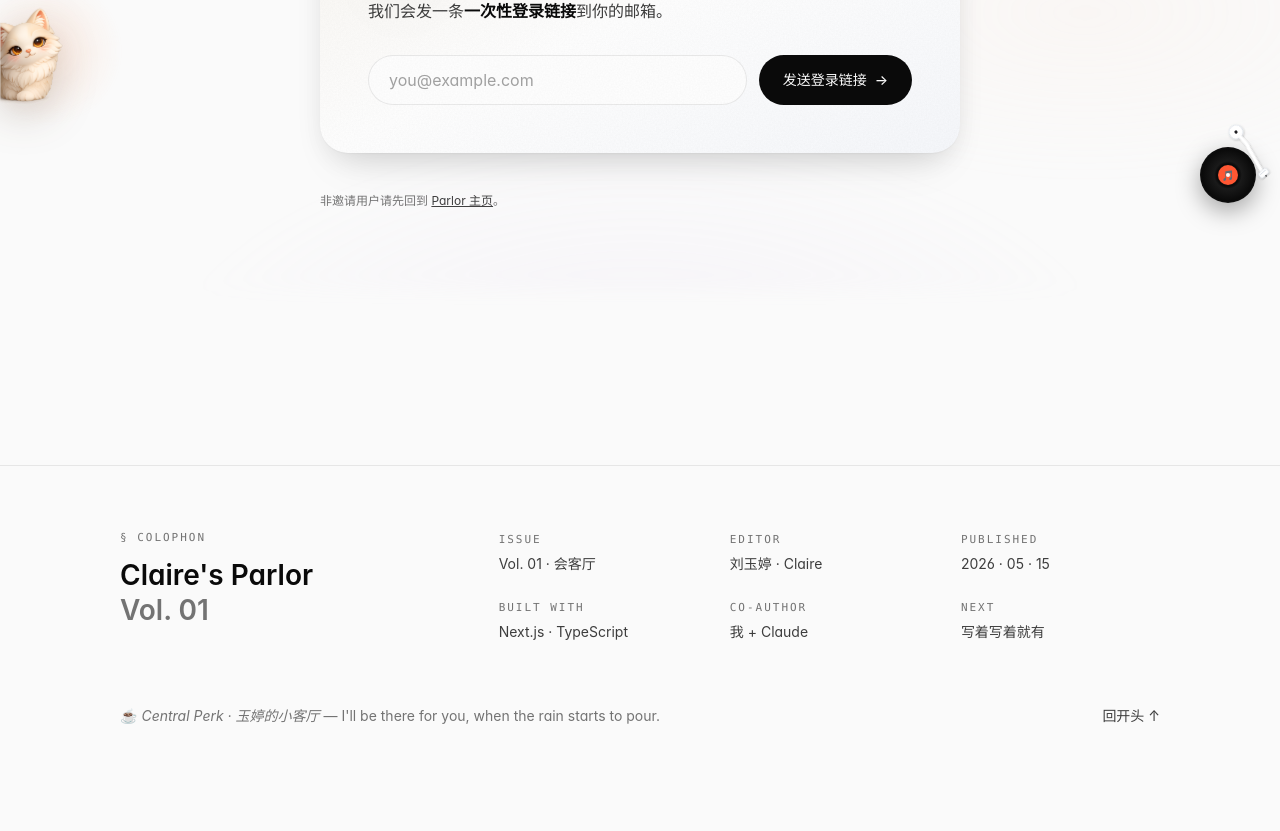
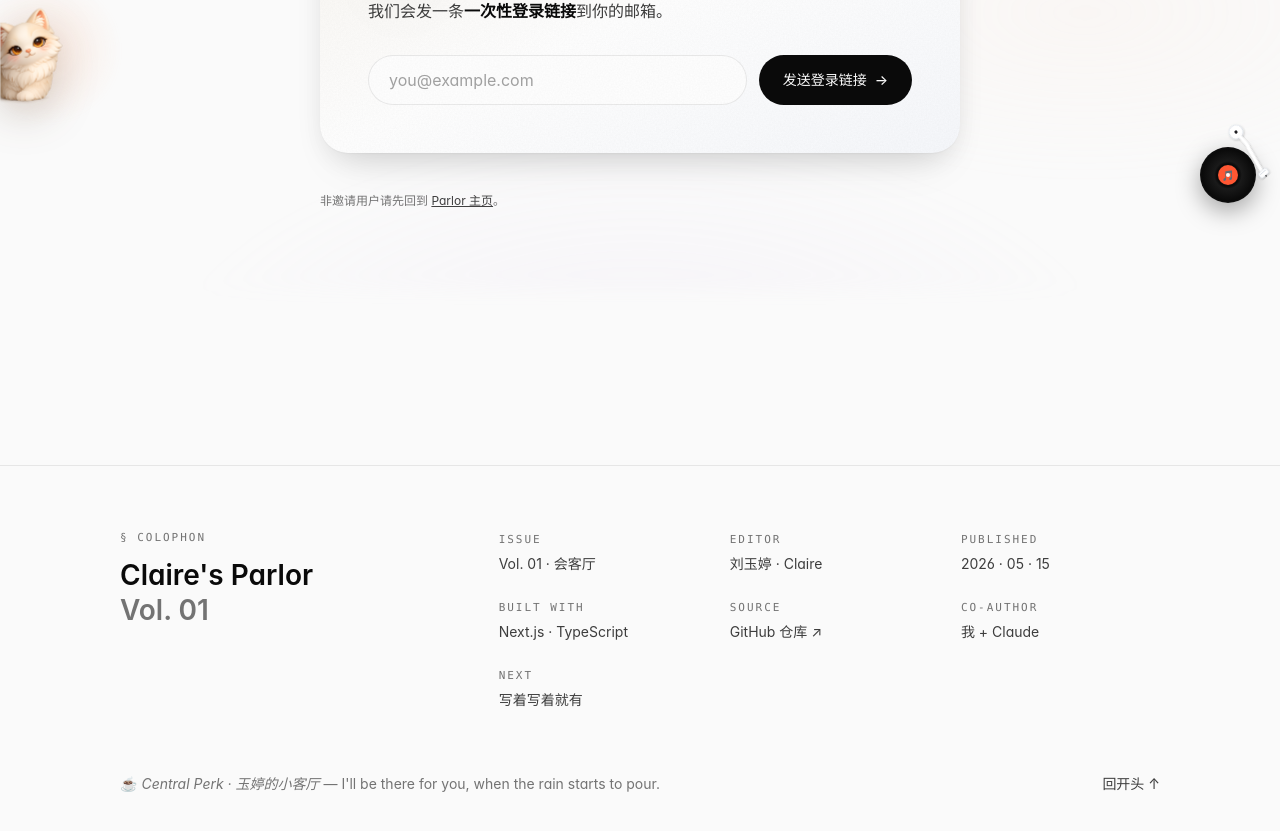
Before and after one commit to yutingliu1996/clairesparlor, a Next.js app: page /bar in a window 1280 px wide. Shown: the part 573-1404 px from the top of the page. Before the commit the page ends 1379 px from the top, so only its background shows below. Built offline with nearby package versions, Linux system fonts and the light colour scheme.

Commit message:
feat: 优化 Footer 组件，使用 ColophonItem 类型提升可读性和可维护性

```diff
--- a/components/footer.tsx
+++ b/components/footer.tsx
@@ -2,6 +2,15 @@
 
 import Link from 'next/link';
 import { useLang } from './lang-context';
+
+const REPO_URL = 'https://github.com/yutingliu1996/clairesparlor';
+
+type ColophonItem = {
+  label: string;
+  value: string;
+  href?: string;
+  ariaLabel?: string;
+};
 
 /**
  * Magazine-style colophon footer — keeps the "Vol.01" magazine moment
@@ -9,22 +18,34 @@ import { useLang } from './lang-context';
  */
 export default function Footer() {
   const { lang, t } = useLang();
-  const colophon: [string, string][] = lang === 'zh'
+  const colophon: ColophonItem[] = lang === 'zh'
     ? [
-        ['Issue', 'Vol. 01 · 会客厅'],
-        ['Editor', '刘玉婷 · Claire'],
-        ['Published', '2026 · 05 · 15'],
-        ['Built with', 'Next.js · TypeScript'],
-        ['Co-author', '我 + Claude'],
-        ['Next', '写着写着就有'],
+        { label: 'Issue', value: 'Vol. 01 · 会客厅' },
+        { label: 'Editor', value: '刘玉婷 · Claire' },
+        { label: 'Published', value: '2026 · 05 · 15' },
+        { label: 'Built with', value: 'Next.js · TypeScript' },
+        {
+          label: 'Source',
+          value: 'GitHub 仓库 ↗',
+          href: REPO_URL,
+          ariaLabel: "打开 Claire's Parlor GitHub 仓库",
+        },
+        { label: 'Co-author', value: '我 + Claude' },
+        { label: 'Next', value: '写着写着就有' },
       ]
     : [
-        ['Issue', 'Vol. 01 · The Parlor'],
-        ['Editor', 'Liu Yuting · Claire'],
-        ['Published', '2026 · 05 · 15'],
-        ['Built with', 'Next.js · TypeScript'],
-        ['Co-author', 'Me + Claude'],
-        ['Next', "It'll write itself"],
+        { label: 'Issue', value: 'Vol. 01 · The Parlor' },
+        { label: 'Editor', value: 'Liu Yuting · Claire' },
+        { label: 'Published', value: '2026 · 05 · 15' },
+        { label: 'Built with', value: 'Next.js · TypeScript' },
+        {
+          label: 'Source',
+          value: 'GitHub repo ↗',
+          href: REPO_URL,
+          ariaLabel: "Open Claire's Parlor GitHub repository",
+        },
+        { label: 'Co-author', value: 'Me + Claude' },
+        { label: 'Next', value: "It'll write itself" },
       ];
 
   return (
@@ -39,10 +60,24 @@ export default function Footer() {
           </div>
         </div>
         <dl className="grid grid-cols-2 gap-x-8 gap-y-6 text-sm md:grid-cols-3">
-          {colophon.map(([k, v]) => (
-            <div key={k}>
-              <dt className="eyebrow mb-1">{k}</dt>
-              <dd className="text-ink-2">{v}</dd>
+          {colophon.map((item) => (
+            <div key={item.label}>
+              <dt className="eyebrow mb-1">{item.label}</dt>
+              <dd className="text-ink-2">
+                {item.href ? (
+                  <a
+                    href={item.href}
+                    target="_blank"
+                    rel="noopener noreferrer"
+                    aria-label={item.ariaLabel}
+                    className="quiet-link"
+                  >
+                    {item.value}
+                  </a>
+                ) : (
+                  item.value
+                )}
+              </dd>
             </div>
           ))}
         </dl>
```
